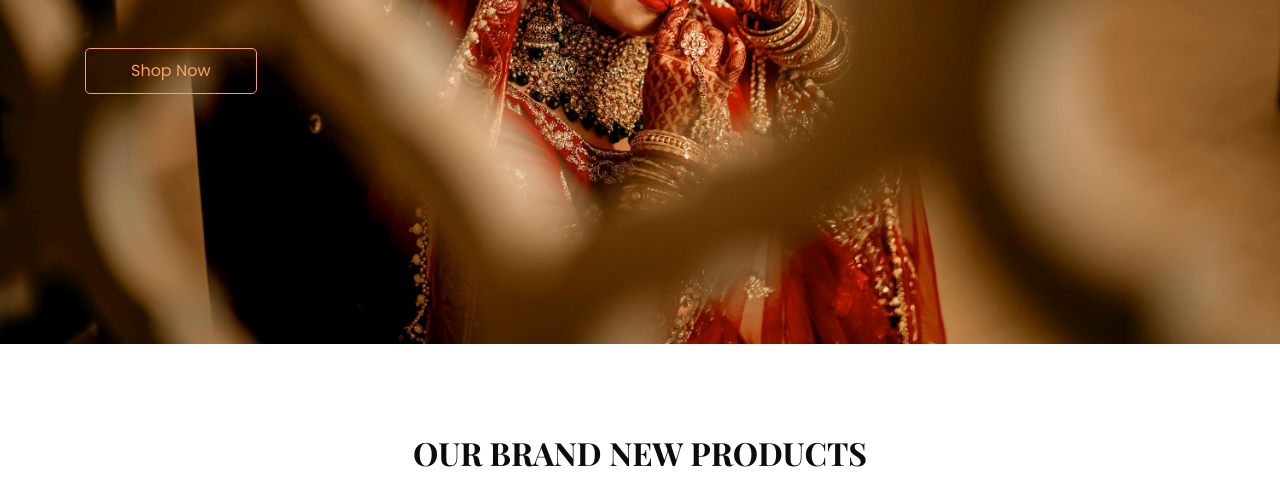
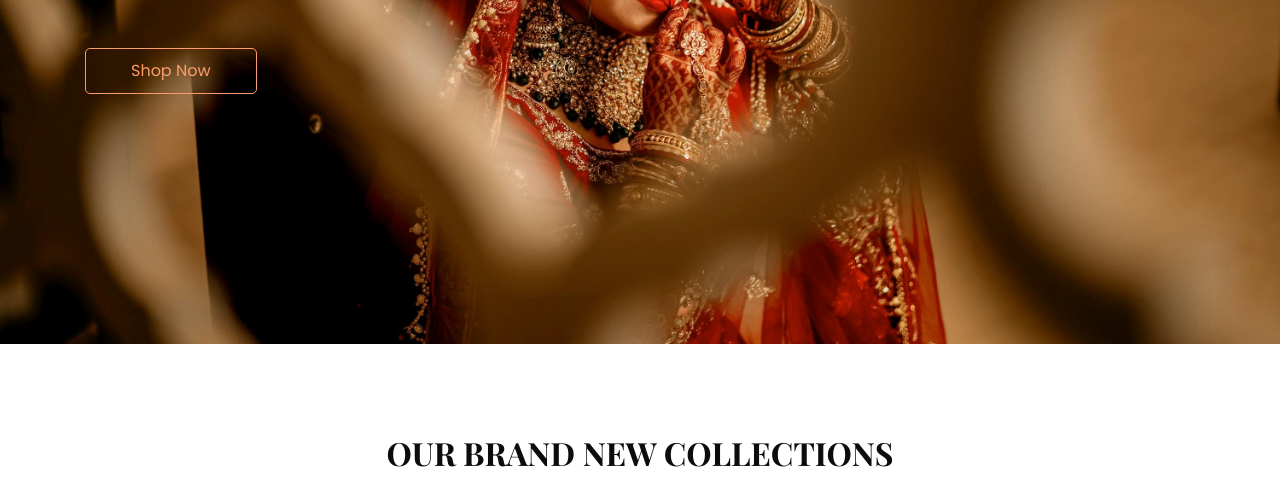
Before and after one commit to Barhana/Mysamplescsstemp, a plain HTML site: page index.html in a window 1280 px wide. Shown: the part 456-945 px from the top of the page. Drawn offline with nearby package versions, Linux system fonts and the light colour scheme.

Commit message:
Updated index.html

```diff
--- a/index.html
+++ b/index.html
@@ -95,7 +95,7 @@
     <div class="container">
       <div class="heading_container heading_center">
         <h2>
-          Our Brand New Products
+          Our Brand New collections
         </h2>
       </div>
       <div class="row">
```
